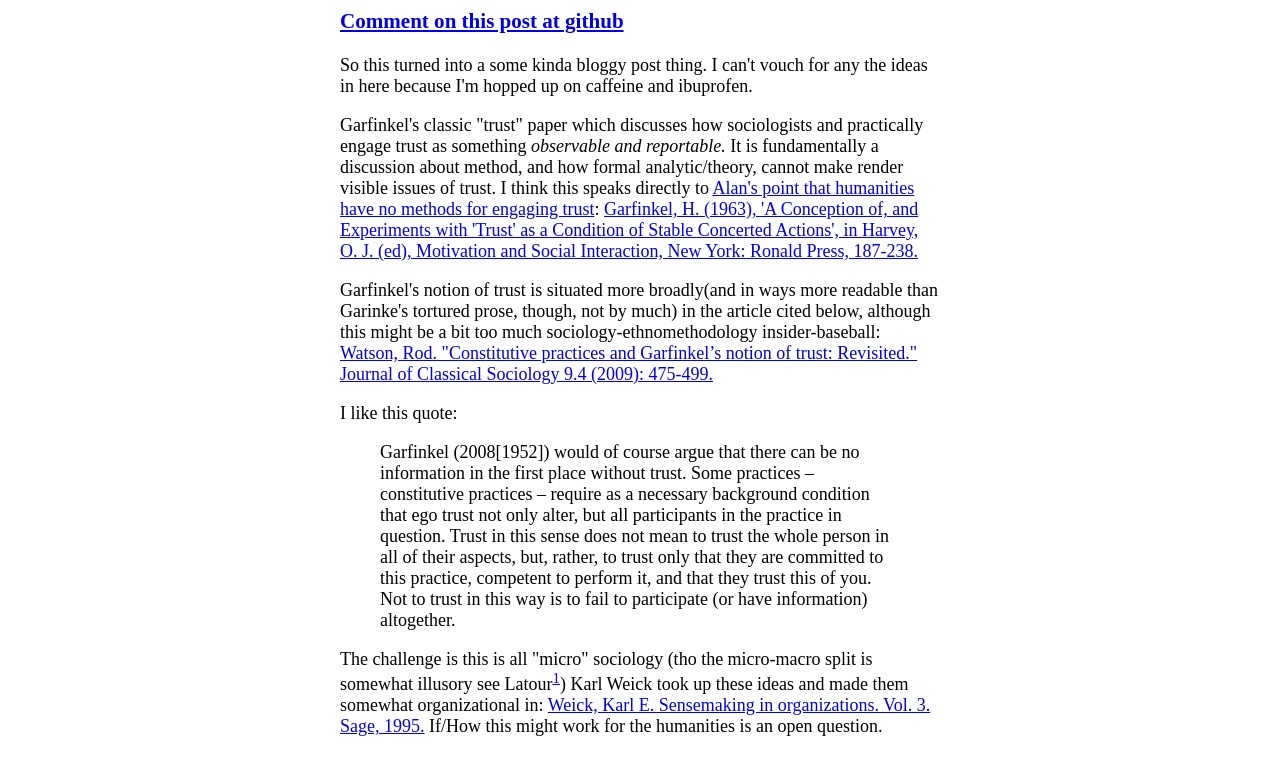
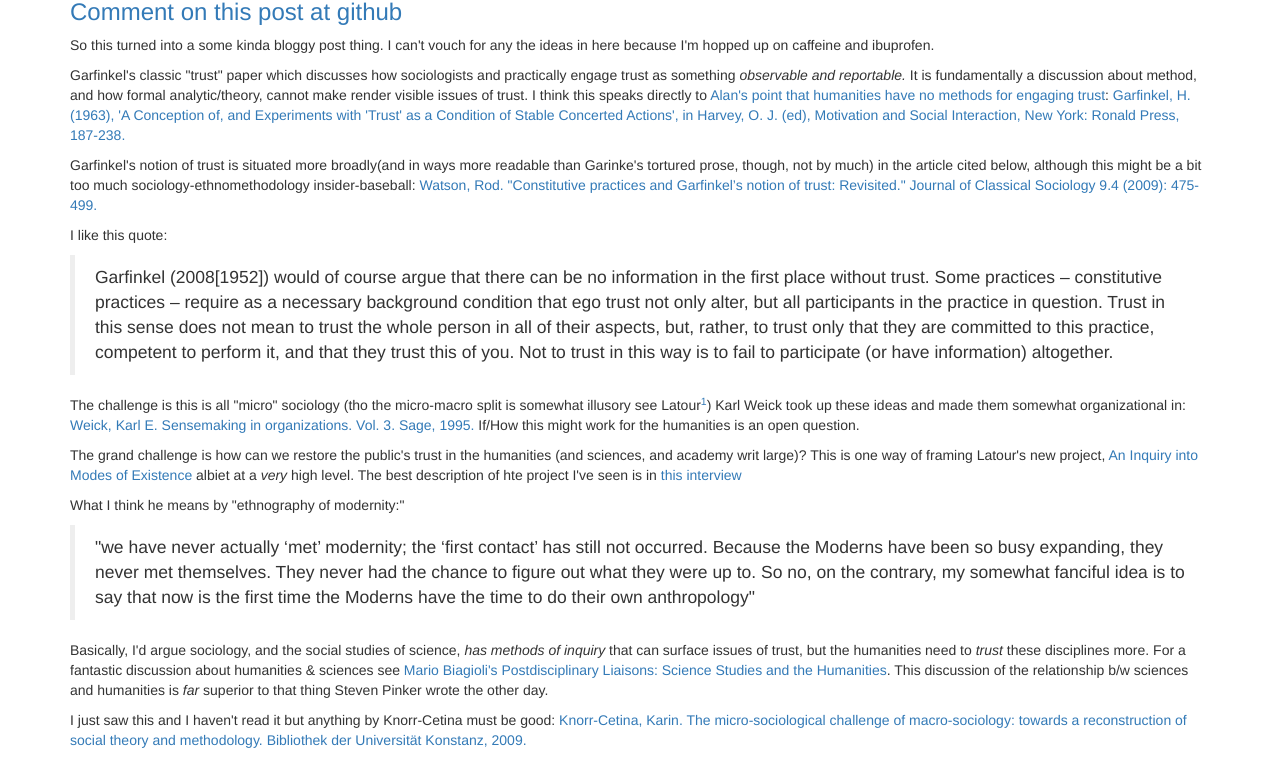
Before and after one commit to mcburton/blog, a plain HTML site: page trust-and-method/index.html in a window 1280 px wide. Shown: the part 81-838 px from the top of the page. Drawn offline with nearby package versions, Linux system fonts and the light colour scheme.

Commit message:
fully committing to bootstrap

```diff
--- a/trust-and-method/index.html
+++ b/trust-and-method/index.html
@@ -4,9 +4,10 @@
 <meta http-equiv="Content-Type" content="text/html; charset=UTF-8">
 <title>Trust & Method</title>
 <style type="text/css">
-body { font-size:18px; }
-.wrapper { max-width: 600px; margin:0 auto; }
+
 </style>
+        <link rel="stylesheet" href="//netdna.bootstrapcdn.com/bootstrap/3.0.0/css/bootstrap.min.css">
+
 <script>
   (function(i,s,o,g,r,a,m){i['GoogleAnalyticsObject']=r;i[r]=i[r]||function(){
   (i[r].q=i[r].q||[]).push(arguments)},i[r].l=1*new Date();a=s.createElement(o),
@@ -20,7 +21,7 @@ body { font-size:18px; }
 </head>
 
 <body>
-<div class="wrapper">
+<div class="container">
 	<h1> Some blather on Trust & Method</h1>
 	<h3><a href="https://gist.github.com/mcburton/6211237">Comment on this post at github</a></h3>
 <p>So this turned into a some kinda bloggy post thing. I can&#39;t vouch for any the ideas in here because I&#39;m hopped up on caffeine and ibuprofen.</p><p>Garfinkel&#39;s classic &quot;trust&quot; paper which discusses how sociologists and practically engage trust as something <em>observable and reportable.</em> It is fundamentally a discussion about method, and how formal analytic/theory, cannot make render visible issues of trust. I think this speaks directly to <a href="https://twitter.com/alanyliu/status/366854292893745152">Alan&#39;s point that humanities have no methods for engaging trust</a>: <a href="http://books.google.com/books?hl=en&amp;lr=&amp;id=c6Quh3jbt8YC&amp;oi=fnd&amp;pg=PA379&amp;dq=garfinkel+trust&amp;ots=HoNZhYSWX8&amp;sig=degJPylllzk_I4R00YPlpUJPu-c#v=onepage&amp;q=garfinkel%20trust&amp;f=false">Garfinkel, H. (1963), &#39;A Conception of, and Experiments with &#39;Trust&#39; as a Condition of Stable Concerted Actions&#39;, in Harvey, O. J. (ed), Motivation and Social Interaction, New York: Ronald Press, 187-238.</a></p><p>Garfinkel&#39;s notion of trust is situated more broadly(and in ways more readable than Garinke&#39;s tortured prose, though, not by much) in the article cited below, although this might be a bit too much sociology-ethnomethodology insider-baseball:
```
Also changed, not shown: index.html (+1 -10 lines).
